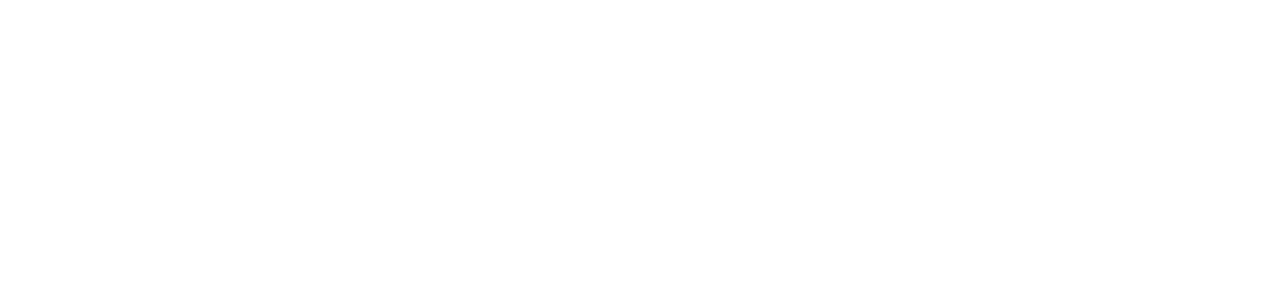
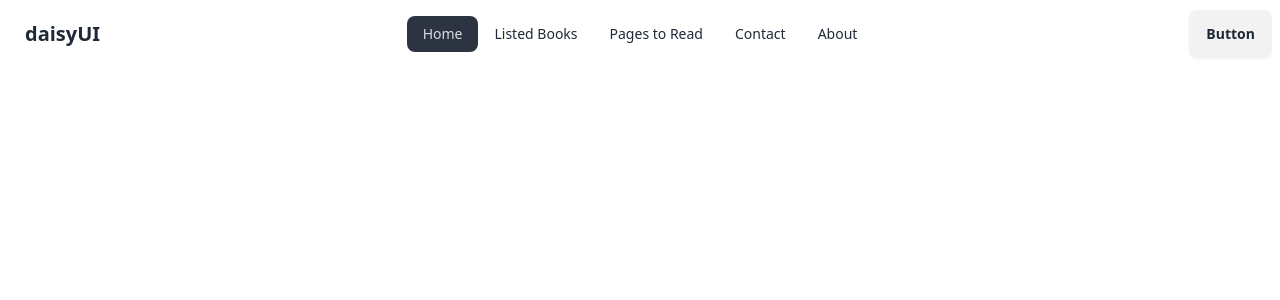
Before and after one commit to nekokaito/book-vibe, a React (Vite) app: page / in a window 1280 px wide. Shown: the top 300 px of the page. Built offline with nearby package versions, Linux system fonts and the light colour scheme.

Commit message:
NavBar with Links

```diff
--- a/src/layouts/Root.jsx
+++ b/src/layouts/Root.jsx
@@ -1,8 +1,12 @@
-
+import { Outlet } from "react-router-dom";
+import NavBar from './navbar/NavBar'
+import Footer from "./footer/Footer";
 const Root = () => {
     return (
         <div>
-
+            <NavBar></NavBar>
+            <Outlet></Outlet>
+            <Footer></Footer>
         </div>
     );
 };
--- a/src/layouts/footer/Footer.jsx
+++ b/src/layouts/footer/Footer.jsx
@@ -1,5 +1,3 @@
-
-
 const Footer = () => {
     return (
         <div>
--- a/src/layouts/navbar/NavBar.jsx
+++ b/src/layouts/navbar/NavBar.jsx
@@ -1,10 +1,40 @@
+import { NavLink } from "react-router-dom";
 
 
 const NavBar = () => {
+    const links = <>
+         <li><NavLink to="/">Home</NavLink></li>
+         <li><NavLink to="/listed">Listed Books</NavLink></li>
+         <li><NavLink to="/read">Pages to Read</NavLink></li>
+         <li><NavLink to="/contact">Contact</NavLink></li>
+         <li><NavLink to="/about">About</NavLink></li>
+    </>
     return (
-        <div>
-
-        </div>
+        <nav>
+            <div className="navbar bg-base-100">
+  <div className="navbar-start">
+    <div className="dropdown">
+      <div tabIndex={0} role="button" className="btn btn-ghost lg:hidden">
+        <svg xmlns="http://www.w3.org/2000/svg" className="h-5 w-5" fill="none" viewBox="0 0 24 24" stroke="currentColor"><path strokeLinecap="round" strokeLinejoin="round" strokeWidth="2" d="M4 6h16M4 12h8m-8 6h16" /></svg>
+      </div>
+      <ul tabIndex={0} className="menu menu-sm dropdown-content mt-3 z-[1] p-2 shadow bg-base-100 rounded-box w-52">
+       {
+        links
+       }
+      </ul>
+    </div>
+    <a className="btn btn-ghost text-xl">daisyUI</a>
+  </div>
+  <div className="navbar-center hidden lg:flex">
+    <ul className="menu menu-horizontal px-1">
+      {links}
+    </ul>
+  </div>
+  <div className="navbar-end">
+    <a className="btn">Button</a>
+  </div>
+</div>
+        </nav>
     );
 };
 
```
